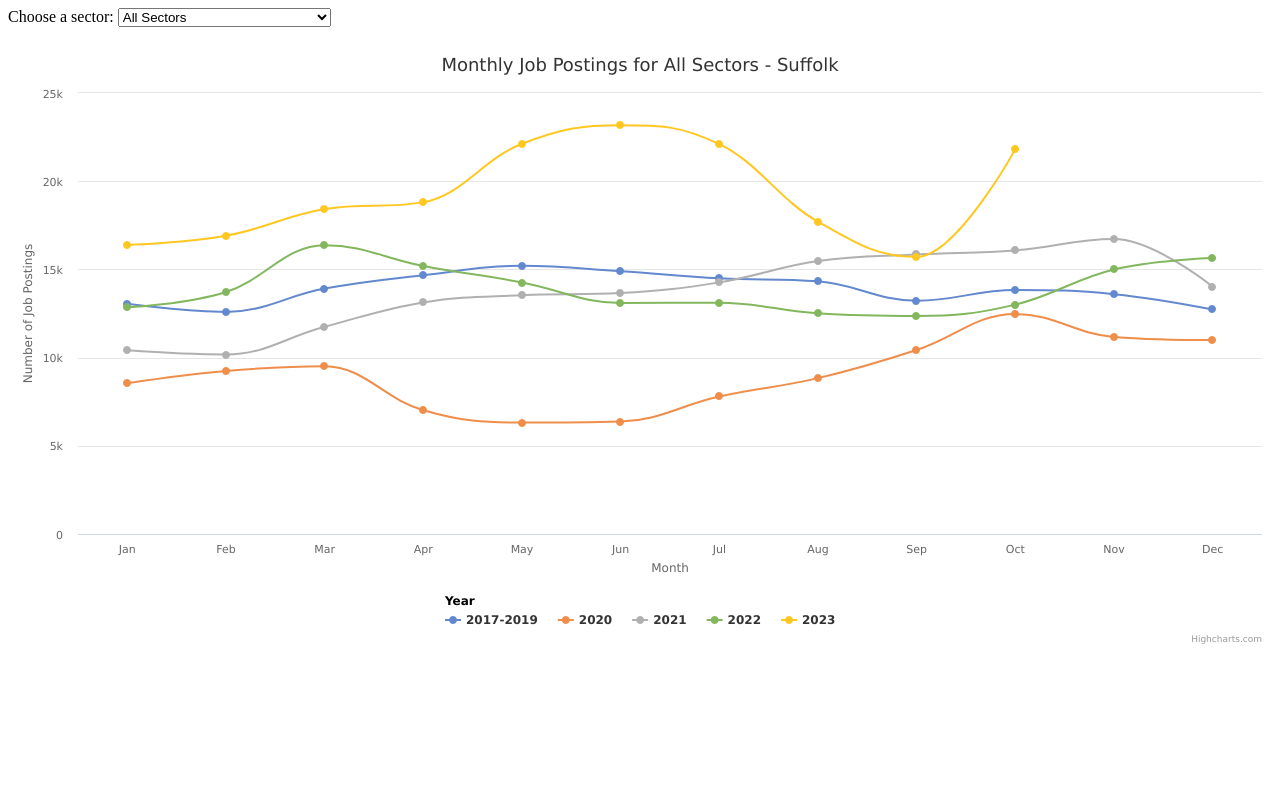
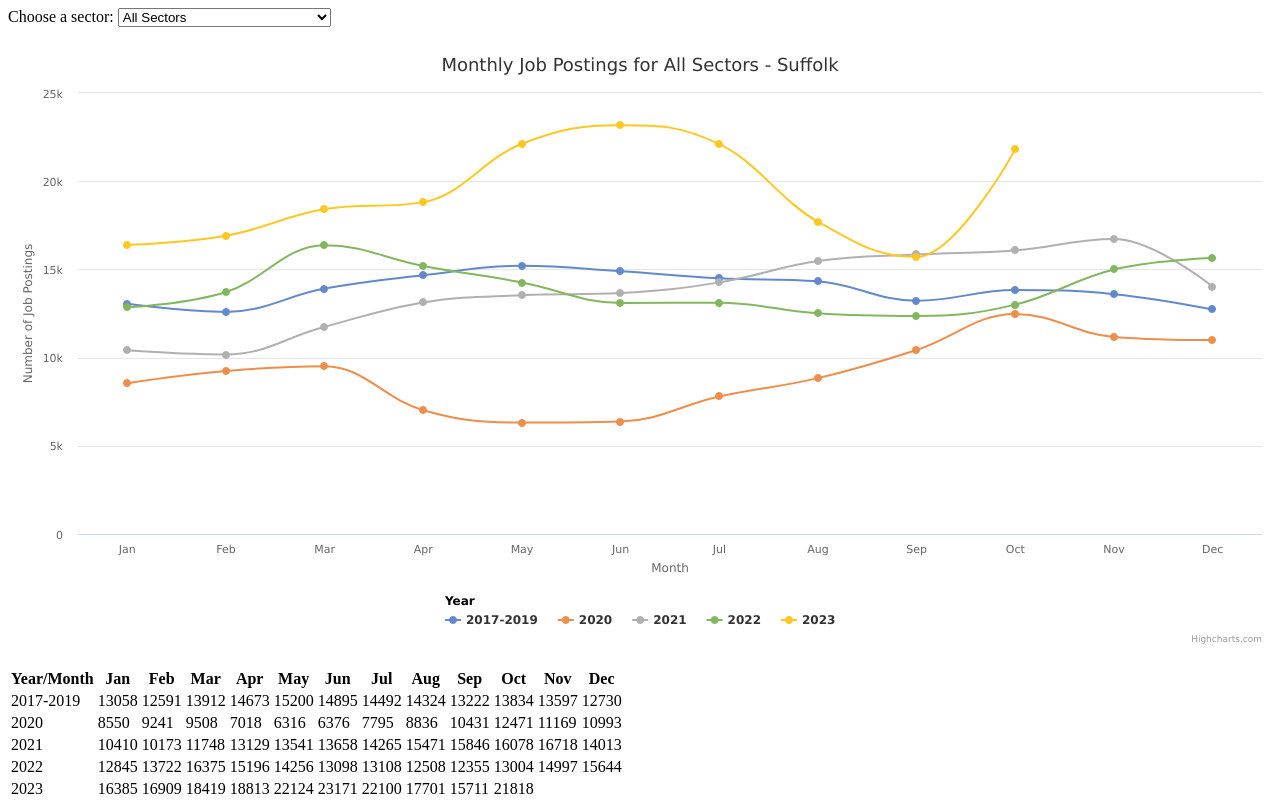
Before and after one commit to edshorthouse/lightcast, a plain HTML site: page index.html in a window 1280 px wide. Drawn offline with nearby package versions, Linux system fonts and the light colour scheme.

Commit message:
Add files via upload

```diff
--- a/index.html
+++ b/index.html
@@ -24,6 +24,8 @@
     </div>
     <div id="container"></div>
     <div id="data-output"></div>
+    <div id="table-output"></div> <!-- New table output element -->
+    <div id="summary-output"></div>
 
     <script src="lightcast.js"></script>
 </body>
--- a/lightcast.js
+++ b/lightcast.js
@@ -2,11 +2,12 @@ document.addEventListener('DOMContentLoaded', function () {
     const sectorDropdown = document.getElementById('sector');
     const container = document.getElementById('container');
     const dataOutput = document.getElementById('data-output');
+    const tableOutput = document.getElementById('table-output'); // New table output element
     const csvUrl = 'https://raw.githubusercontent.com/edshorthouse/lightcast/741e6cc402bd252cd2c79981847f61eaef5daaa5/suffolk.csv';
     const dropdownCsvUrl = 'https://raw.githubusercontent.com/edshorthouse/lightcast/38699eda8b751e50d9c74c8784473c9b5cef8b47/dropdown.csv';
 
     fetchDropdownData(dropdownCsvUrl, sectorDropdown)
-    .then(() => fetchCsvData(csvUrl, sectorDropdown, container))
+    .then(() => fetchCsvData(csvUrl, sectorDropdown, container, tableOutput))
     .catch(error => {
         console.error('Initialization error:', error);
         dataOutput.textContent = 'Initialization error: ' + error.message;
@@ -37,7 +38,7 @@ function fetchDropdownData(url, dropdown) {
         });
 }
 
-function fetchCsvData(url, dropdown, container) {
+function fetchCsvData(url, dropdown, container, tableOutput) {
     return fetch(url)
         .then(response => {
             if (!response.ok) {
@@ -51,7 +52,7 @@ function fetchCsvData(url, dropdown, container) {
                 skipEmptyLines: true,
                 complete: function (results) {
                     console.log('Parsed CSV Data:', results.data);
-                    initializeChart(results.data, dropdown, container);
+                    initializeChart(results.data, dropdown, container, tableOutput);
                 },
                 error: function (error) {
                     console.error('Error parsing CSV:', error);
@@ -82,18 +83,20 @@ function populateDropdown(data, dropdown) {
     });
 }
 
-function initializeChart(data, dropdown, container) {
+function initializeChart(data, dropdown, container, tableOutput) {
     // Ensure dropdown is populated before accessing its value
     if (dropdown.options.length > 0) {
         const initialSeriesData = getChartData(data, dropdown.options[0].value); // Use first sector by default
         console.log('Initial Series Data:', initialSeriesData); // Debug statement
         renderChart(container, initialSeriesData, dropdown.options[0].value); // Use first sector by default
+        renderTable(data, dropdown.options[0].value, tableOutput); // Render the table
 
         dropdown.addEventListener('change', function () {
             const selectedSector = dropdown.value;
             const updatedSeriesData = getChartData(data, selectedSector);
             console.log(`Updated Series Data for sector ${selectedSector}:`, updatedSeriesData); // Debug statement
             renderChart(container, updatedSeriesData, selectedSector);
+            renderTable(data, selectedSector, tableOutput); // Update the table
         });
     } else {
         console.error('Dropdown is empty');
@@ -180,3 +183,34 @@ function renderChart(container, seriesData, sector) {
         }
     });
 }
+
+function renderTable(data, sector, tableOutput) {
+    const yearKey = Object.keys(data[0])[0]; // Assuming the first key is the year
+    const monthKey = Object.keys(data[0])[1]; // Assuming the second key is the month
+    const years = [...new Set(data.map(item => item[yearKey]))];
+    const months = ['Jan', 'Feb', 'Mar', 'Apr', 'May', 'Jun', 'Jul', 'Aug', 'Sep', 'Oct', 'Nov', 'Dec'];
+
+    // Create the table
+    let tableHtml = '<table>';
+    tableHtml += '<thead><tr><th>Year/Month</th>';
+    months.forEach(month => {
+        tableHtml += `<th>${month}</th>`;
+    });
+    tableHtml += '</tr></thead><tbody>';
+
+    // Populate the table rows with data
+    years.forEach(year => {
+        tableHtml += `<tr><td>${year}</td>`;
+        months.forEach(month => {
+            const entry = data.find(d => d[yearKey] === year && d[monthKey] === month);
+            const value = entry ? parseFloat(entry[sector]) : '';
+            tableHtml += `<td>${value}</td>`;
+        });
+        tableHtml += '</tr>';
+    });
+
+    tableHtml += '</tbody></table>';
+
+    // Set the table HTML
+    tableOutput.innerHTML = tableHtml;
+}
```
